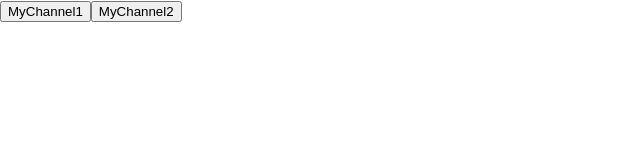
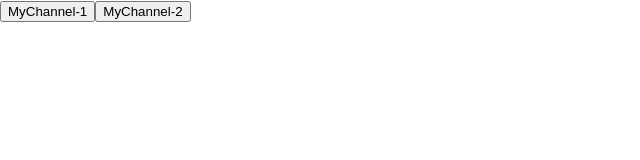
Before and after one commit to AndreiDudenkov/ReactLearning, a React (Create React App) app: page / in a window 1280 px wide. Shown: the top 160 px of the page, without its empty margins (0-640 px from the left). Built offline with nearby package versions, Linux system fonts and the light colour scheme.

Commit message:
universalButton

```diff
--- a/src/App.tsx
+++ b/src/App.tsx
@@ -1,17 +1,18 @@
 import React from 'react';
 import './App.css';
+import {Button} from "./ExternalComponents";
 
 
 function App() {
-
-const subscriber = (name:string)=>{
-     console.log(name)
-}
+const btn  = (name:string, age:number) => {
+    console.log(name, age)
+    }
 
     return  (
         <>
-          <button onClick={()=>subscriber('Dima subscribe')}>MyChannel1</button>
-          <button onClick={()=>subscriber('Jon subscribe')}>MyChannel2</button>
+          <Button name={'MyChannel-1'} callback={()=>btn('Jon', 15)}/>
+          <Button name={'MyChannel-2'} callback={()=>btn('Dima', 30)}/>
+
          </>
     );
 }
--- a/src/ExternalComponents.tsx
+++ b/src/ExternalComponents.tsx
@@ -1 +1,18 @@
 import React from 'react';
+
+type ButtonType = {
+    name: string,
+    callback: ()=>void
+}
+export const Button = (props:ButtonType) => {
+    const onClickHandler = () => {
+        props.callback()
+    }
+
+
+    return (
+        <button onClick={onClickHandler}>
+            {props.name}
+        </button>
+    )
+}
```
